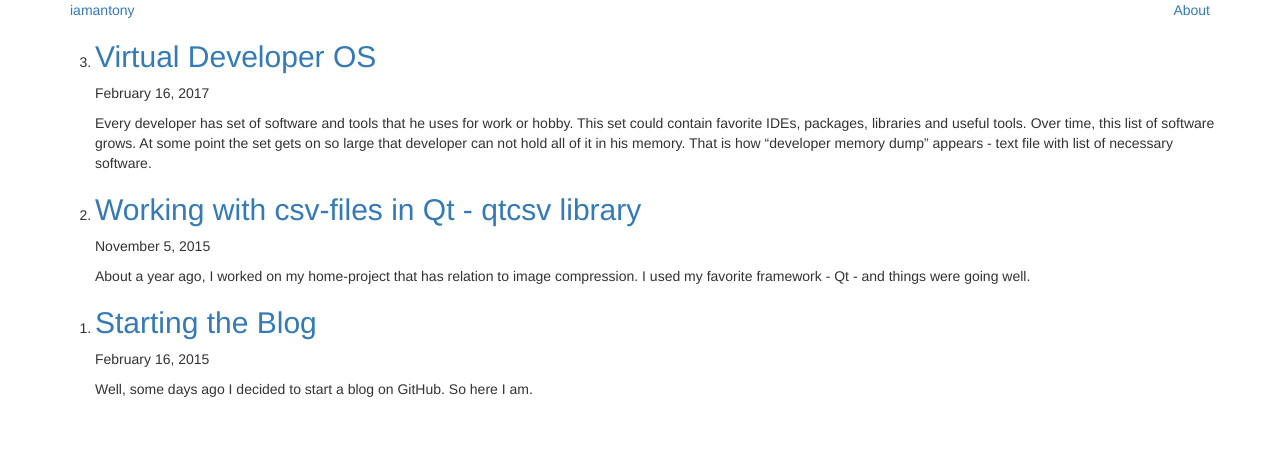
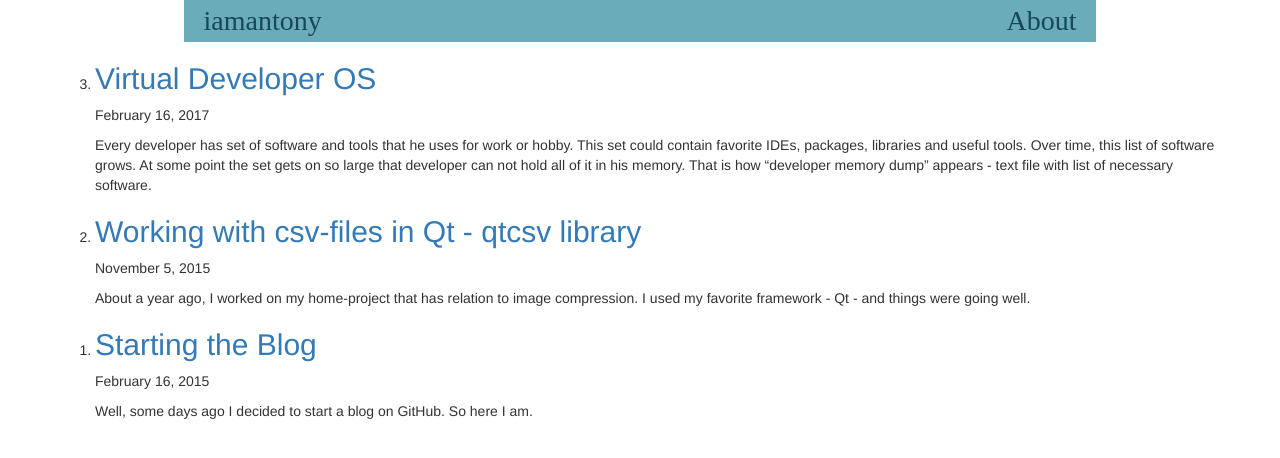
Before and after one commit to iamantony/iamantony.github.io, a Jekyll site: the page built from index.md, in a window 1280 px wide. Shown: the top 458 px of the page. Built offline with Jekyll 4.4.1, drawn with Linux system fonts in a browser that asks for light colours; nearby versions of some CDN libraries; some web fonts are replaced.

Commit message:
CSS for header

```diff
--- a/_includes/page/includes.html
+++ b/_includes/page/includes.html
@@ -1,3 +1,4 @@
+        <link href='https://fonts.googleapis.com/css?family=ABeeZee' rel='stylesheet'>
         <link href="{{ site.url }}/assets/bootstrap-3.3.7/css/bootstrap.css" rel="stylesheet">
         <link href="{{ site.url }}/assets/css/main.css" rel="stylesheet">
 
--- a/assets/css/main.css
+++ b/assets/css/main.css
@@ -1,13 +1,41 @@
-#header {
+/* Color palette: http://www.color-hex.com/color-palette/41407 */
+
+header {
     margin-left: 10%;
     margin-right: 10%;
-    border: 1px solid blue;
-    background-color: blue;
+    height: 3em;
+
+    background-color: rgb(106, 173, 185);
+}
+
+header nav {
+    padding: 0em 1em;
+
+}
+
+header nav a {
+    padding: 0em 0.2em;
+    float: left;
+
+    font-size: 2em;
+    font-family: 'ABeeZee';
+    line-height: 1.5em;
+    color: rgb(25, 70, 90);
+}
+
+header nav a:link {
+    text-decoration: none;
+}
+
+header nav a:hover {
+    background-color: rgb(86, 153, 165);
+    color: rgb(25, 70, 90);
 }
 
 nav a#header-last-elem {
     float: right;
 }
+
 
 /*[class^="icon-"], [class*=" icon-"] {
     background-image: none;
```
